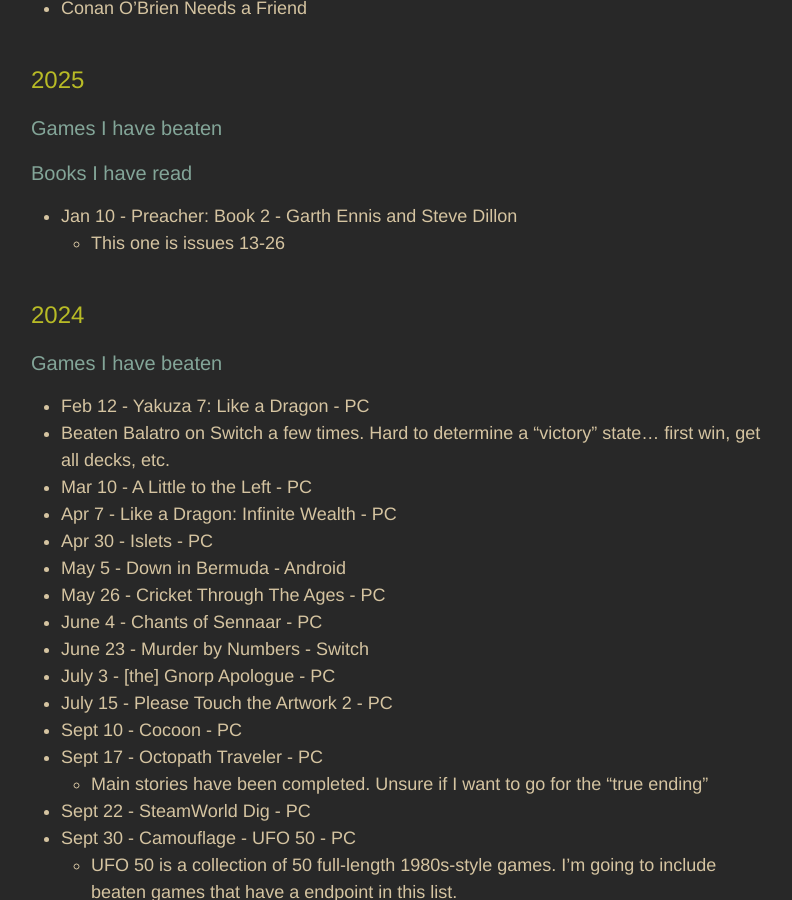
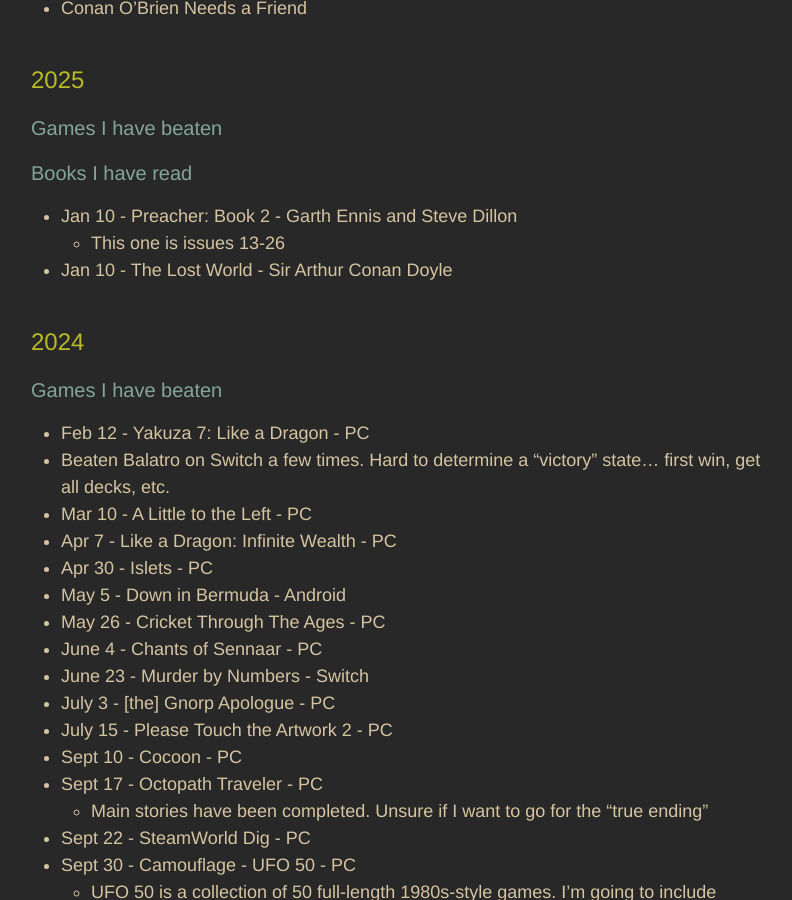
Before and after one commit to adkinsrs/sadkins_site, a Jekyll site: the page built from misc.md, in a window 1280 px wide and 900 px high, scrolled down 455 px. Shown: the whole window, without its empty margins (239-1031 px from the left). Built offline with Jekyll 4.4.1, drawn with Linux system fonts in a browser that asks for light colours.

Commit message:
read a book

```diff
--- a/misc.md
+++ b/misc.md
@@ -24,6 +24,7 @@
 
 * Jan 10 - Preacher: Book 2 - Garth Ennis and Steve Dillon
   * This one is issues 13-26
+* Jan 10 - The Lost World - Sir Arthur Conan Doyle
 
 ## 2024
 
```
